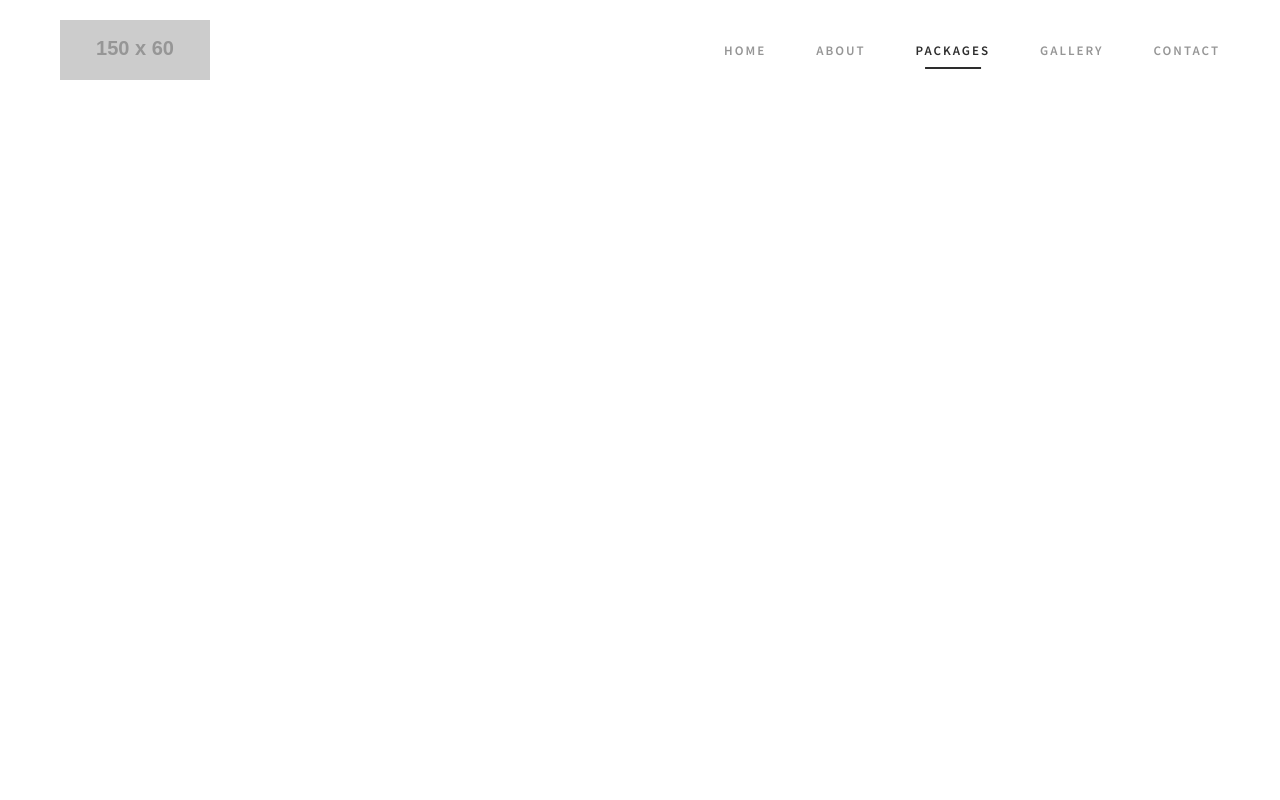
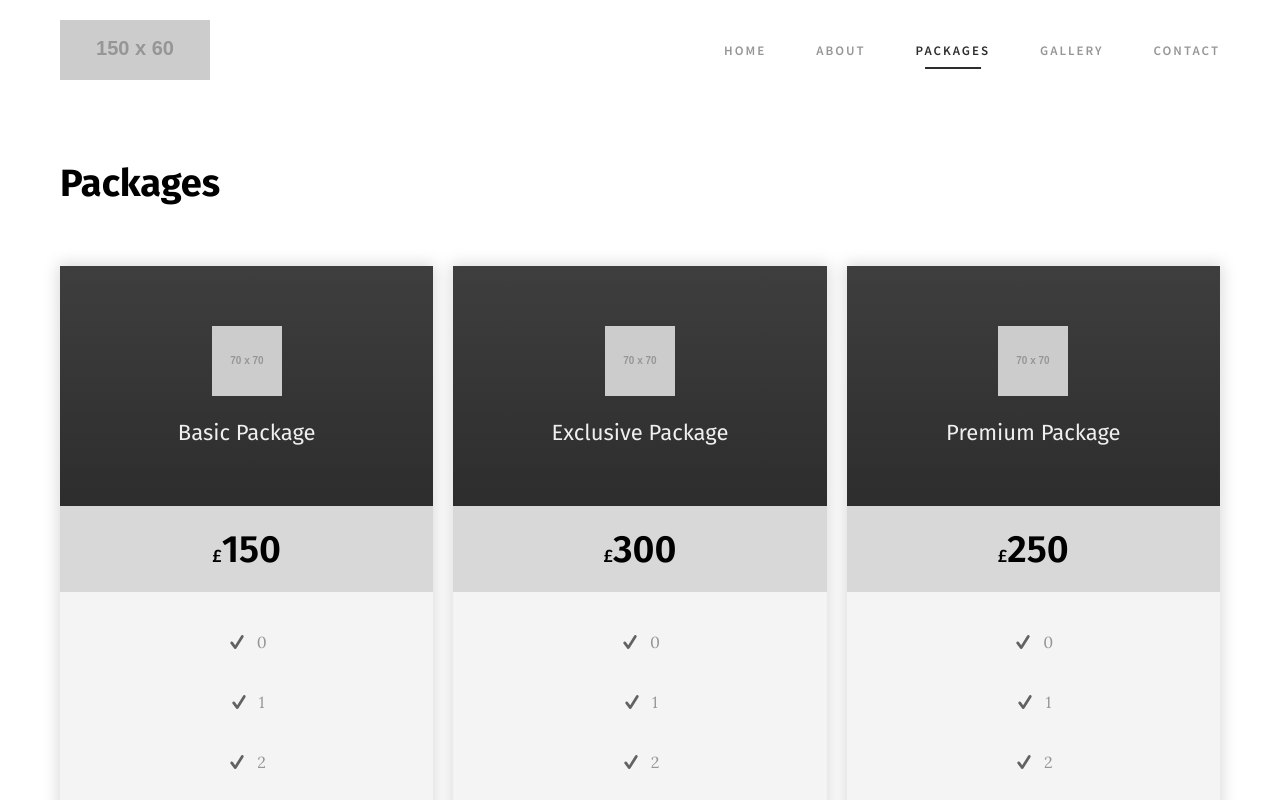
Before and after one commit to darylste/kfphotography, a Next.js app: page /packages in a window 1280 px wide. Shown: the top 800 px of the page. Built offline with nearby package versions, Linux system fonts and the light colour scheme.

Commit message:
price table component created

```diff
--- a/atomic/atoms/Button/Button.module.scss
+++ b/atomic/atoms/Button/Button.module.scss
@@ -12,7 +12,8 @@
 }
 
 .btnSecondary:hover {
-    color: $color-grey-light;
+  color: $color-primary;
+  border: 2px solid $color-primary;
 }
 
 .btnPrimary {
@@ -20,8 +21,8 @@
   color: $color-white;
 
   &:hover {
-        background-color: $color-white;
-        color: $color-grey-dark;
-        border: 2px solid $color-white;
+    background-color: $color-primary;
+    // color: $color-grey-dark;
+    border: 2px solid $color-primary;
   }
 }
--- /dev/null
+++ b/atomic/atoms/Grid/Grid.component.tsx
@@ -0,0 +1,17 @@
+import classNames from 'classnames';
+
+import styles from './Grid.module.scss';
+
+interface IGridProps {
+  cols: 3;
+}
+
+const Grid: React.FC<IGridProps> = ({ cols, children }) => {
+  return (
+    <div className={classNames(styles.grid, styles[`gridCols${cols}`])}>
+      {children}
+    </div>
+  );
+};
+
+export default Grid;
--- /dev/null
+++ b/atomic/atoms/Grid/Grid.module.scss
@@ -0,0 +1,10 @@
+@import '../../../styles/variables.scss';
+
+.grid {
+  display: grid;
+}
+
+.gridCols3 {
+  grid-template-columns: repeat(3, 1fr);
+  gap: $spacing-sm;
+}
--- a/atomic/atoms/Typography/Typography.component.tsx
+++ b/atomic/atoms/Typography/Typography.component.tsx
@@ -8,7 +8,11 @@ type Varient =
   | 'body'
   | 'sectionTitle'
   | 'footerTitle'
-  | 'footerText';
+  | 'footerText'
+  | 'cardTitle'
+  | 'cardPrice'
+  | 'cardCurrency'
+  | 'cardFeature';
 interface ITypographyProps {
   varient: Varient;
 }
@@ -31,8 +35,17 @@ const Typography: React.FC<ITypographyProps> = ({ children, varient }) => {
       return <h4 className={styles.footerTitle}>{children}</h4>;
     case 'footerText':
       return <p className={styles.footerText}>{children}</p>;
+    case 'cardTitle':
+      return <h3 className={styles.cardTitle}>{children}</h3>;
+    case 'cardPrice':
+      return <p className={styles.cardPrice}>{children}</p>;
+    case 'cardCurrency':
+      return <span className={styles.cardCurrency}>{children}</span>;
+    case 'cardFeature':
+      return <p className={styles.cardFeature}>{children}</p>;
+    default:
+      return null;
   }
-  return null;
 };
 
 export default Typography;
--- a/atomic/atoms/Typography/Typography.module.scss
+++ b/atomic/atoms/Typography/Typography.module.scss
@@ -52,3 +52,28 @@
   font-size: $font-size-sm;
   color: $color-grey-light;
 }
+
+.cardTitle {
+  font-family: $font-tertiary;
+  font-size: $font-size-footTitle;
+  font-weight: 400;
+  color: $color-off-white;
+}
+
+.cardPrice {
+  font-family: $font-tertiary;
+  font-size: $font-size-lg;
+  font-weight: 600;
+  display: inline;
+}
+
+.cardCurrency {
+  font-family: $font-tertiary;
+  font-size: $font-size-md;
+  font-weight: 500;
+}
+
+.cardFeature {
+  font-size: $font-size-sm;
+  color: $color-grey-light;
+}
--- /dev/null
+++ b/atomic/organisms/PriceTable/PriceTable.component.tsx
@@ -0,0 +1,105 @@
+import Button from '../../atoms/Button/Button.component';
+import Grid from '../../atoms/Grid/Grid.component';
+import Spacer from '../../atoms/Spacer/Spacer.component';
+import Typography from '../../atoms/Typography/Typography.component';
+
+import styles from './PriceTable.module.scss';
+
+const PriceTable: React.FC = () => {
+  type ICardProps = {
+    name: string;
+    iconSrc: string;
+    iconAlt: string;
+    price: number;
+    benefits: string[];
+  };
+
+  const cards: ICardProps[] = [
+    {
+      name: 'Basic Package',
+      iconSrc: 'https://via.placeholder.com/70x70',
+      iconAlt: 'icon',
+      price: 150,
+      benefits: [
+        'Package Benefit',
+        'Package Benefit',
+        'Package Benefit',
+        'Package Benefit',
+      ],
+    },
+    {
+      name: 'Exclusive Package',
+      iconSrc: 'https://via.placeholder.com/70x70',
+      iconAlt: 'icon',
+      price: 300,
+
+      benefits: [
+        'Package Benefit',
+        'Package Benefit',
+        'Package Benefit',
+        'Package Benefit',
+        'Package Benefit',
+        'Package Benefit',
+      ],
+    },
+    {
+      name: 'Premium Package',
+      iconSrc: 'https://via.placeholder.com/70x70',
+      iconAlt: 'icon',
+      price: 250,
+      benefits: [
+        'Package Benefit',
+        'Package Benefit',
+        'Package Benefit',
+        'Package Benefit',
+        'Package Benefit',
+      ],
+    },
+  ];
+
+  return (
+    <section className={styles.priceTable}>
+      <Spacer top='md' />
+      <Typography varient='sectionTitle'>Packages</Typography>
+      <Spacer top='md' />
+      <Grid cols={3}>
+        {cards.map(({ name, iconSrc, iconAlt, price, benefits }) => (
+          <div key={name} className={styles.packageCard}>
+            <div className={styles.cardHead}>
+              <Spacer top='md' bottom='md'>
+                <img src={iconSrc} alt={iconAlt} />
+                <Spacer top='sm' />
+                <Typography varient='cardTitle'>{name}</Typography>
+              </Spacer>
+            </div>
+            <div className={styles.cardPricing}>
+              <Spacer top='sm' bottom='sm'>
+                <Typography varient='cardCurrency'>£</Typography>
+                <Typography varient='cardPrice'>{price}</Typography>
+              </Spacer>
+            </div>
+            <Spacer top='sm' bottom='sm'>
+              <ul className={styles.packageBenefits}>
+                {benefits.map((key, benefit) => (
+                  <li key={key} className={styles.packageBenefit}>
+                    <Typography varient='cardFeature'>{benefit}</Typography>
+                  </li>
+                ))}
+              </ul>
+            </Spacer>
+            <Spacer top='sm' bottom='md'>
+              <Button href='#' varient='primary'>
+                LEARN MORE
+              </Button>
+              {/* <a href='#' className={styles.button}>
+                Learn More
+              </a> */}
+            </Spacer>
+          </div>
+        ))}
+      </Grid>
+    </section>
+  );
+};
+
+export default PriceTable;
--- /dev/null
+++ b/atomic/organisms/PriceTable/PriceTable.module.scss
@@ -0,0 +1,50 @@
+@import '../../../styles/variables.scss';
+
+.packageCard {
+  background-color: rgba($color-grey-light, 0.1);
+  box-shadow: 0px 0px 15px 2px rgba(0, 0, 0, 0.15);
+  display: flex;
+  flex-direction: column;
+  align-items: center;
+  height: fit-content;
+}
+
+.cardHead {
+  background: linear-gradient(to top, $color-black, $color-grey-dark);
+  text-align: center;
+  width: 100%;
+}
+
+.cardPricing {
+  background-color: rgba($color-grey-light, 0.3);
+  text-align: center;
+  width: 100%;
+}
+
+.packageBenefits {
+  list-style: none;
+  display: flex;
+  flex-direction: column;
+  align-items: center;
+  //   justify-content: center;
+}
+
+.packageBenefit {
+  position: relative;
+  background: url('../../../public/check.svg') center left no-repeat;
+  padding-left: 30px;
+  margin: $spacing-sm 0 $spacing-sm 0;
+}
+
+.button {
+  font-family: $font-tertiary;
+  font-size: $font-size-sm;
+  color: $color-off-white;
+  background-color: $color-grey-dark;
+  padding: $spacing-sm $spacing-md;
+  border-radius: 50px;
+
+  &:active {
+    // background-color: ;
+  }
+}
--- a/pages/packages.tsx
+++ b/pages/packages.tsx
@@ -1,12 +1,15 @@
 import type { NextPage } from 'next';
 
+import Footer from '../atomic/organisms/Footer/Footer.component';
 import Header from '../atomic/organisms/Header/Header.component';
+import PriceTable from '../atomic/organisms/PriceTable/PriceTable.component';
 
 const Packages: NextPage = () => {
   return (
     <>
       <Header />
-      {/* <Footer /> */}
+      <PriceTable />
+      <Footer />
     </>
   );
 };
--- a/styles/variables.scss
+++ b/styles/variables.scss
@@ -2,6 +2,7 @@ $font-primary: 'Lora', serif;
 $font-secondary: 'Source Sans Pro', sans-serif;
 $font-tertiary: 'Fira Sans', sans-serif;
 
+$color-primary: #7f2982;
 $color-black: #2d2d2d;
 $color-grey-dark: #3e3e3e;
 $color-grey: #626262;
```
Also changed, not shown: atomic/atoms/Divider/Divider.component.tsx (+8 -2 lines), atomic/atoms/Divider/Divider.module.scss (+17 -4 lines), public/check.svg (added). Lines whose indentation alone changed are shown as unchanged.
